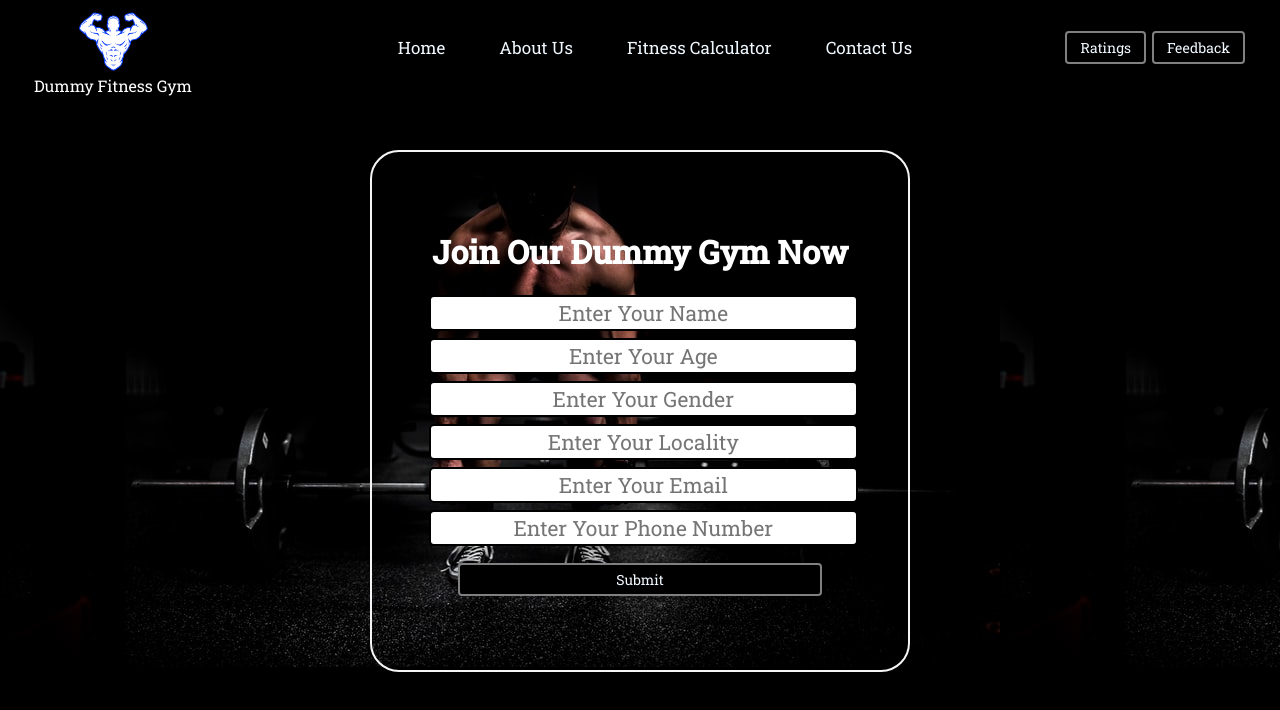
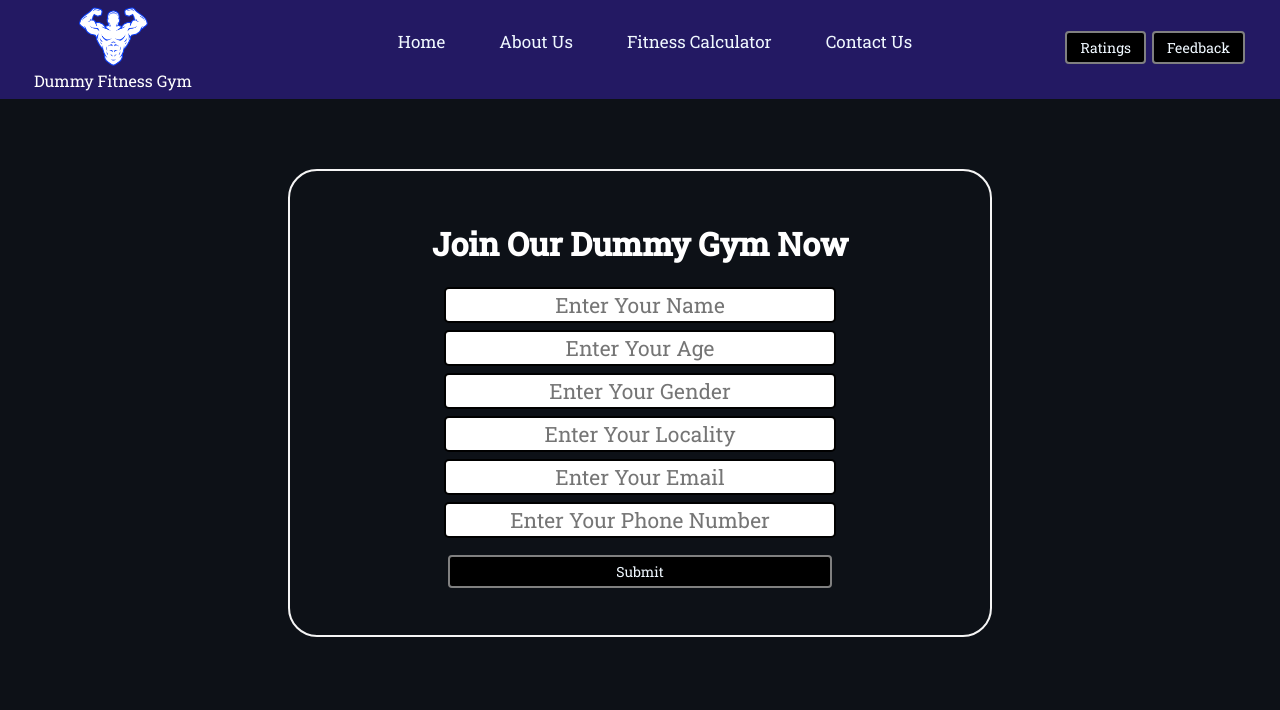
Before and after one commit to adityyaa-10/Dummy-Gym-Website, a plain HTML site: page index.html in a window 1280 px wide. Drawn offline with Linux system fonts and the light colour scheme.

Commit message:
Edited design

```diff
--- a/css/style.css
+++ b/css/style.css
@@ -4,18 +4,22 @@ body {
 
     margin: 0px auto;
     padding: 0px;
-    background: url(img/fitness.jpeg);
+    background: #0d1117;
     color: white;
 
 
 }
-
+.header-section{
+    background-color: rgb(35, 25, 99);
+    height: 100px;
+    margin-top: -21px;
+}
 .left {
 
     display: inline-block;
     position: absolute;
     left: 34px;
-    top: 12px;
+    top: 7px;
     align-items: center;
 }
 
@@ -30,7 +34,7 @@ body {
 }
 
 .mid {
-
+    position: relative;
     display: block;
     width: 48%;
     margin: 20px auto;
@@ -39,7 +43,6 @@ body {
 
 
 .right {
-
     display: inline-block;
     position: absolute;
     right: 34px;
@@ -48,6 +51,7 @@ body {
 
 .navbar {
     display: inline-block;
+    margin-top: 5%;
 }
 
 .navbar li {
@@ -86,9 +90,9 @@ body {
 
 .container {
     border: 2px solid whitesmoke;
-    margin: 75px auto;
-    width: 33%;
-    padding: 57px;
+    margin: 70px auto;
+    width: 50%;
+    padding: 30px;
     border-radius: 29px;
 
 }
@@ -97,7 +101,7 @@ body {
     font-family: 'Roboto Slab', serif;
     text-align: center;
     display: block;
-    width: 421px;
+    width: 60%;
     padding: 2px;
     border: 2px solid black;
     margin: 7px auto;
@@ -107,7 +111,7 @@ body {
 
 .container button {
     display: block;
-    width: 86%;
+    width: 60%;
     margin: 17px auto;
 }
 
--- a/index.html
+++ b/index.html
@@ -3,7 +3,7 @@
     <link rel="preconnect" href="https://fonts.googleapis.com">
 <link rel="preconnect" href="https://fonts.gstatic.com" crossorigin>
 <link href="https://fonts.googleapis.com/css2?family=Roboto+Slab:wght@400;500&display=swap" rel="stylesheet">
-
+<script src="https://kit.fontawesome.com/74645b9897.js" crossorigin="anonymous"></script>
 <head>
     <meta charset="UTF-8">
     <meta name="viewport" content="width=device-width, initial-scale=1.0">
@@ -13,6 +13,7 @@
 <link rel="stylesheet" href="css/style.css">
 
 <body>
+    <section class="header-section">
     <header class="header">
         <!-- Left box for logo -->
         <div class="left">
@@ -34,6 +35,7 @@
             <button class="btn">Feedback</button>
         </div>
     </header>
+</section>
 
     <div class="container">
         <h1 align="center"> Join Our Dummy Gym Now</h1>
```
